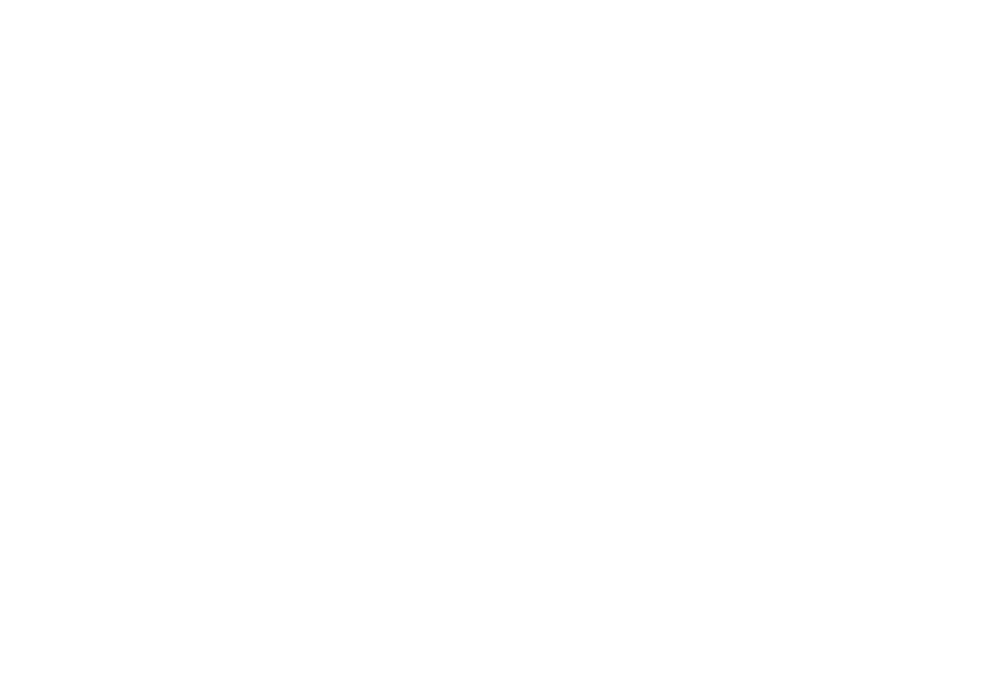
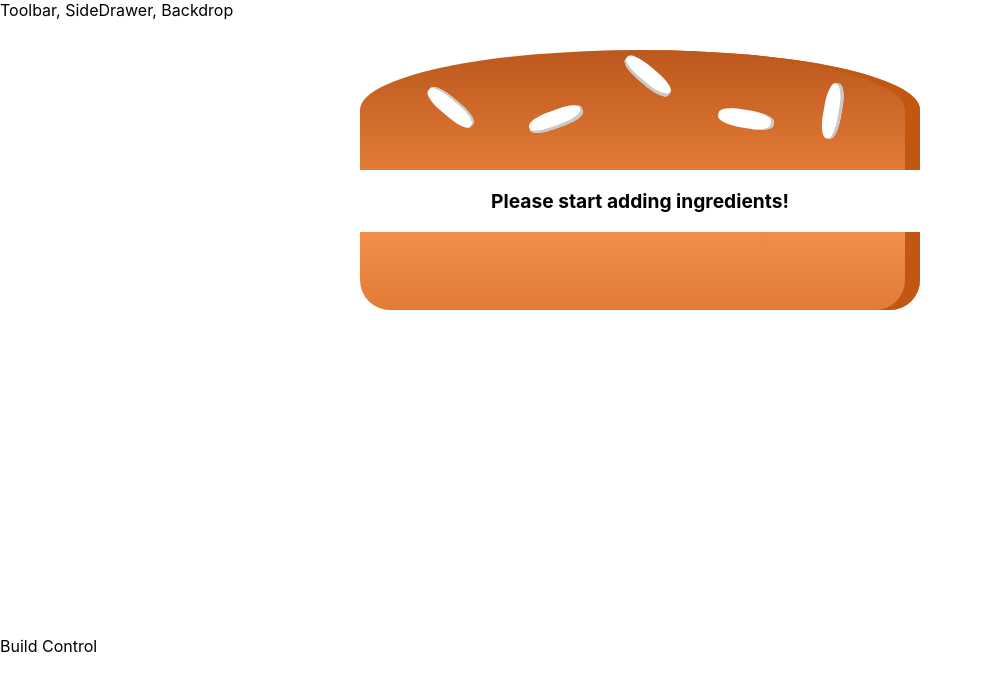
Before and after one commit to OskarGrzelak/BurgerBuilder, a React (Create React App) app: page / in a window 1280 px wide. Shown: the top 690 px of the page, without its empty margins (0-982 px from the left). Built offline with nearby package versions, Linux system fonts and the light colour scheme.

Commit message:
Layout, BurgerBuilder, Burger components

```diff
--- a/package.json
+++ b/package.json
@@ -3,6 +3,7 @@
   "version": "0.1.0",
   "private": true,
   "dependencies": {
+    "prop-types": "^15.7.2",
     "react": "^16.8.4",
     "react-dom": "^16.8.4",
     "react-scripts": "2.1.8"
--- a/src/App.js
+++ b/src/App.js
@@ -1,10 +1,14 @@
-import React, { Component } from 'react';
+import React, { Component } from "react";
+import Layout from "./components/Layout/Layout";
+import BurgerBuilder from "./containers/BurgerBuilder/BurgerBuilder";
 
 class App extends Component {
   render() {
     return (
       <div>
-
+        <Layout>
+          <BurgerBuilder />
+        </Layout>
       </div>
     );
   }
--- /dev/null
+++ b/src/components/Burger/Burger.js
@@ -0,0 +1,32 @@
+import React from 'react';
+import BurgerIngredient from './BurgerIngredient/BurgerIngredient';
+
+import classes from './Burger.module.css';
+
+const burger = (props) => {
+    let ingredientsArray = Object.keys(props.ingredients)    //  returns an array with objects keys
+        .map(igKey => {
+            return [...Array(props.ingredients[igKey])]   // creates an array of length equal to the current ingredient total
+                .map((_, i) => {
+                    return <BurgerIngredient key={igKey + i} type={igKey} />
+                });
+        })
+        .reduce((arr, el) => {
+            return arr.concat(el);      // takes every element of main array and adds it to the new array
+        }, []);
+
+    if (ingredientsArray.length === 0) {
+        ingredientsArray = <p>Please start adding ingredients!</p>
+    };
+
+
+    return (
+        <div className={classes.Burger}>
+            <BurgerIngredient type="bread-top" />
+            {ingredientsArray}
+            <BurgerIngredient type="bread-bottom" />
+        </div>
+    )
+}
+
+export default burger;
--- /dev/null
+++ b/src/components/Burger/Burger.module.css
@@ -0,0 +1,30 @@
+.Burger {
+    width: 100%;
+    margin: auto;
+    height: 250px;
+    overflow: auto;
+    text-align: center;
+    font-weight: 700;
+    font-size: 1.2rem;
+}
+
+@media (min-width: 500px) and (min-height: 400px) {
+    .Burger {
+        width: 350px;
+        height: 300px;
+    }
+}
+
+@media (min-width: 500px) and (min-height: 401px) {
+    .Burger {
+        width: 450px;
+        height: 400px;
+    }
+}
+
+@media (min-width: 1000px) and (min-height: 700px) {
+    .Burger {
+        width: 700px;
+        height: 600px;
+    }
+}
--- /dev/null
+++ b/src/components/Burger/BurgerIngredient/BurgerIngredient.js
@@ -0,0 +1,43 @@
+import React from 'react';
+import PropTypes from 'prop-types';
+import classes from './BurgerIngredient.module.css';
+
+const burgerIngredient = (props) => {
+    let ingredient = null;
+
+    switch(props.type) {
+        case ('bread-bottom'):
+            ingredient = <div className={classes.BreadBottom}></div>;
+            break;
+        case ('bread-top'):
+            ingredient = (
+                <div className={classes.BreadTop}>
+                    <div className={classes.Seeds1}></div>
+                    <div className={classes.Seeds2}></div>
+                </div>
+            );
+            break;
+        case ('meat'):
+            ingredient = <div className={classes.Meat}></div>;
+            break;
+        case ('cheese'):
+            ingredient = <div className={classes.Cheese}></div>;
+            break;
+        case ('salad'):
+            ingredient = <div className={classes.Salad}></div>;
+            break;
+        case ('bacon'):
+            ingredient = <div className={classes.Bacon}></div>
+            break;
+        default:
+            ingredient = null;
+    }
+
+    return ingredient;
+}
+
+burgerIngredient.propTypes = {
+    type: PropTypes.string.isRequired
+}
+
+export default burgerIngredient;
--- /dev/null
+++ b/src/components/Burger/BurgerIngredient/BurgerIngredient.module.css
@@ -0,0 +1,113 @@
+.BreadBottom {
+    height: 13%;
+    width: 80%;
+    background: linear-gradient(#F08E4A, #e27b36);
+    border-radius: 0 0 30px 30px;
+    box-shadow: inset -15px 0 #c15711;
+    margin: 2% auto;
+}
+
+.BreadTop {
+    height: 20%;
+    width: 80%;
+    background: linear-gradient(#bc581e, #e27b36);
+    border-radius: 50% 50% 0 0;
+    box-shadow: inset -15px 0 #c15711;
+    margin: 2% auto;
+    position: relative;
+}
+
+.Seeds1 {
+    width: 10%;
+    height: 15%;
+    position: absolute;
+    background-color: white;
+    left: 30%;
+    top: 50%;
+    border-radius: 40%;
+    transform: rotate(-20deg);
+    box-shadow: inset -2px -3px #c9c9c9;
+}
+
+.Seeds1:after {
+    content: "";
+    width: 100%;
+    height: 100%;
+    position: absolute;
+    background-color: white;
+    left: -170%;
+    top: -260%;
+    border-radius: 40%;
+    transform: rotate(60deg);
+    box-shadow: inset -1px 2px #c9c9c9;
+  }
+
+.Seeds1:before {
+    content: "";
+    width: 100%;
+    height: 100%;
+    position: absolute;
+    background-color: white;
+    left: 180%;
+    top: -50%;
+    border-radius: 40%;
+    transform: rotate(60deg);
+    box-shadow: inset -1px -3px #c9c9c9;
+  }
+
+  .Seeds2 {
+    width: 10%;
+    height: 15%;
+    position: absolute;
+    background-color: white;
+    left: 64%;
+    top: 50%;
+    border-radius: 40%;
+    transform: rotate(10deg);
+    box-shadow: inset -3px 0 #c9c9c9;
+  }
+
+  .Seeds2:before {
+    content: "";
+    width: 100%;
+    height: 100%;
+    position: absolute;
+    background-color: white;
+    left: 150%;
+    top: -130%;
+    border-radius: 40%;
+    transform: rotate(90deg);
+    box-shadow: inset 1px 3px #c9c9c9;
+  }
+
+
+.Meat {
+    width: 80%;
+    height: 8%;
+    background: linear-gradient(#7f3608, #702e05);
+    margin: 2% auto;
+    border-radius: 15px;
+}
+
+.Cheese {
+    width: 90%;
+    height: 4.5%;
+    margin: 2% auto;
+    background: linear-gradient(#f4d004, #d6bb22);
+    border-radius: 20px;
+}
+
+.Salad {
+    width: 85%;
+    height: 7%;
+    margin: 2% auto;
+    background: linear-gradient(#228c1d, #91ce50);
+    border-radius: 20px;
+}
+
+.Bacon {
+    width: 80%;
+    height: 3%;
+    background: linear-gradient(#bf3813, #c45e38);
+    margin: 2% auto;
+}
--- /dev/null
+++ b/src/components/Layout/Layout.js
@@ -0,0 +1,14 @@
+import React, { Fragment } from 'react';
+
+import classes from './Layout.module.css';
+
+const layout = (props) => (
+    <Fragment>
+        <div>Toolbar, SideDrawer, Backdrop</div>
+        <main className={classes.Content}>
+            {props.children}
+        </main>
+    </Fragment>
+)
+
+export default layout;
--- /dev/null
+++ b/src/components/Layout/Layout.module.css
@@ -0,0 +1,3 @@
+.Content {
+    margin-top: 16px;
+}
--- /dev/null
+++ b/src/containers/BurgerBuilder/BurgerBuilder.js
@@ -0,0 +1,24 @@
+import React, { Component, Fragment } from 'react';
+import Burger from '../../components/Burger/Burger';
+
+class BurgerBuilder extends Component {
+    state = {
+        ingredients: {
+            salad: 0,
+            bacon: 0,
+            cheese: 0,
+            meat: 0
+        }
+    }
+
+    render() {
+        return (
+            <Fragment>
+                <Burger ingredients={this.state.ingredients} />
+                <div>Build Control</div>
+            </Fragment>
+        );
+    }
+}
+
+export default BurgerBuilder;
```
